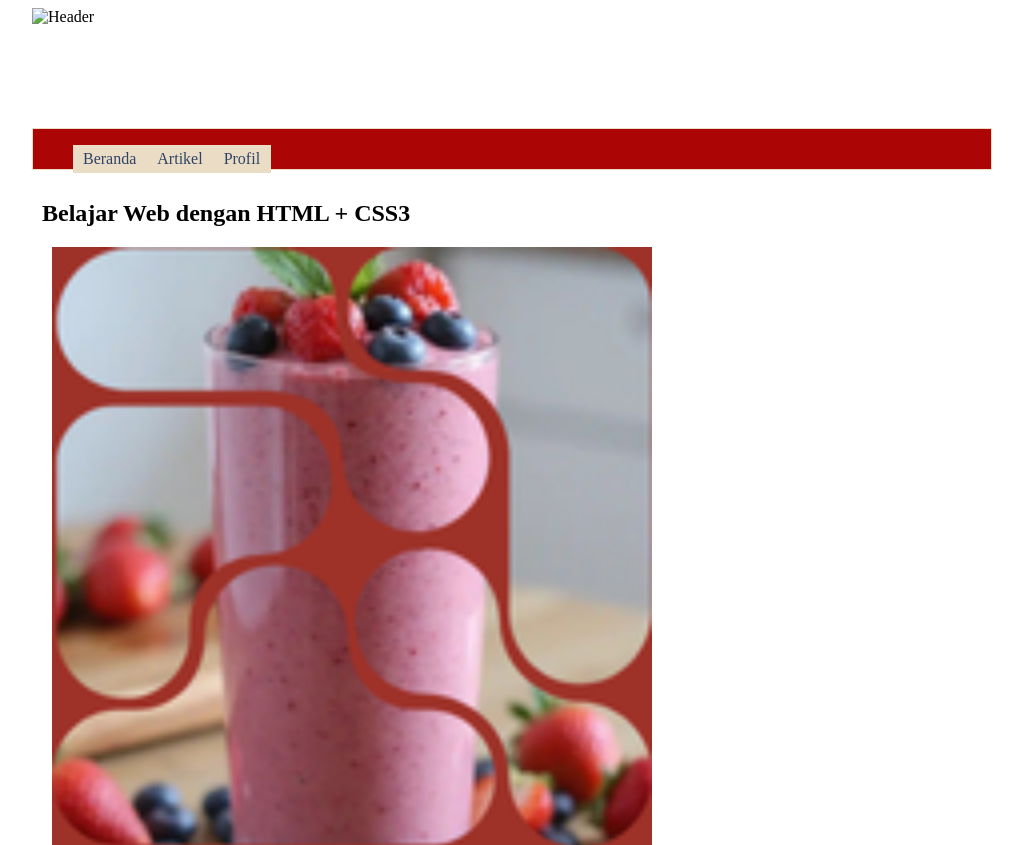
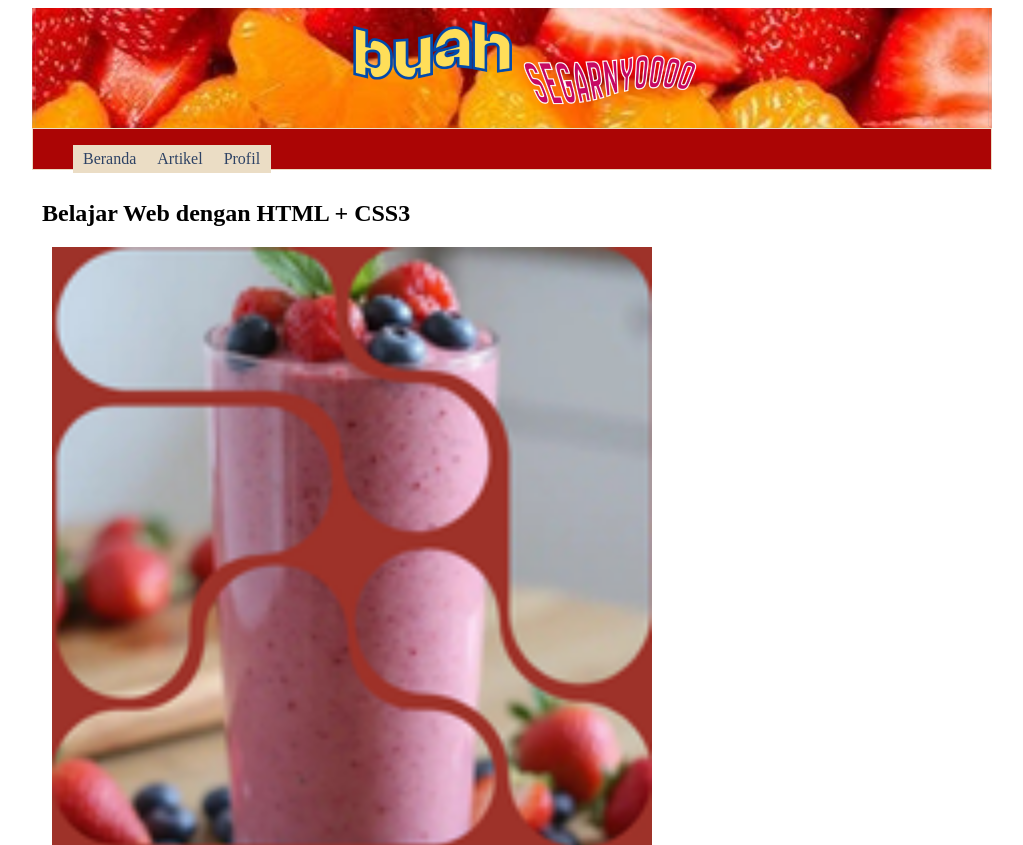
Before and after one commit to nazwahasibuan098-boop/webprak3latihan, a plain HTML site: page article1.html in a window 1280 px wide. Shown: the top 845 px of the page, without its empty margins (128-1151 px from the left). Drawn offline with Linux system fonts and the light colour scheme; files whose address does not match are found by name.

Commit message:
Add files via upload

```diff
--- a/article1.html
+++ b/article1.html
@@ -8,7 +8,7 @@
 <div id="wrapper">
 	<div id="container">
 
-		<header><img src="images/header.png" alt="Header"></header>
+		<header><img src="header.png"></header>
 
 
 		<nav>
```
Also changed, not shown: article2.html (+1 -1 lines), article3.html (+1 -1 lines), berita1.html (+1 -1 lines), beritaselanjutnya1.html (+1 -1 lines).
